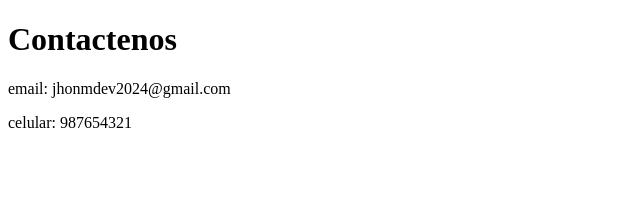
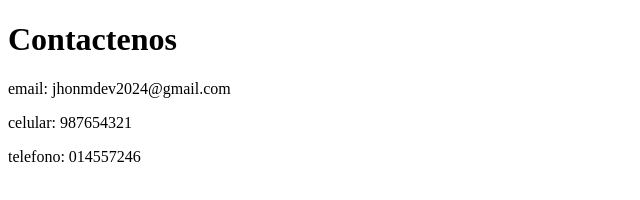
Before and after one commit to jhonmdev2024/sistema-de-registro, a plain HTML site: page contacto.html in a window 1280 px wide. Shown: the whole page, without its empty margins (0-640 px from the left). Drawn offline with Linux system fonts and the light colour scheme.

Commit message:
Actualiza contacto.html

```diff
--- a/contacto.html
+++ b/contacto.html
@@ -9,5 +9,6 @@
     <h1>Contactenos</h1>
     <p>email: jhonmdev2024@gmail.com</p>
     <p>celular: 987654321</p>
+    <p>telefono: 014557246</p>
 </body>
 </html>
```
